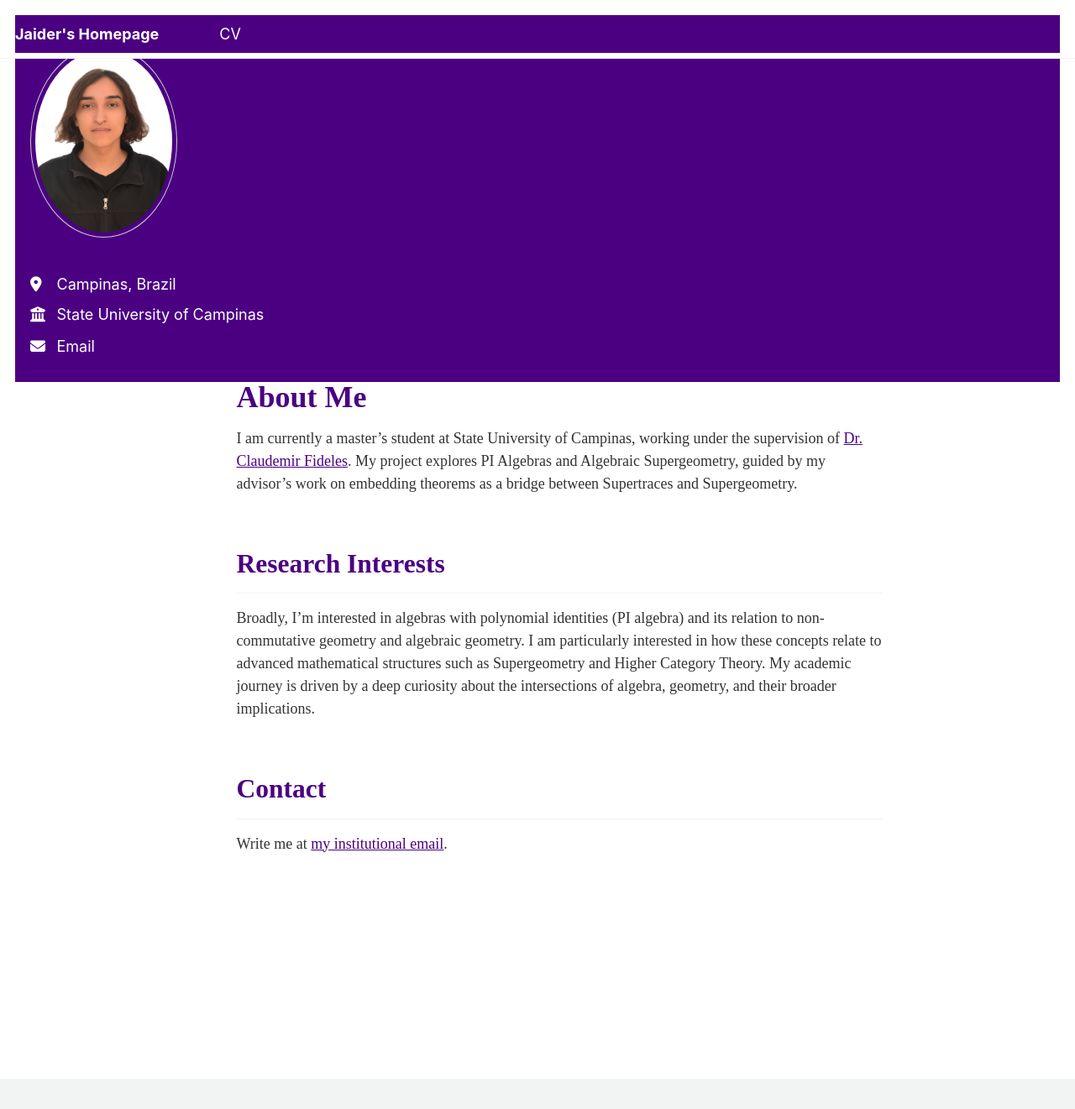
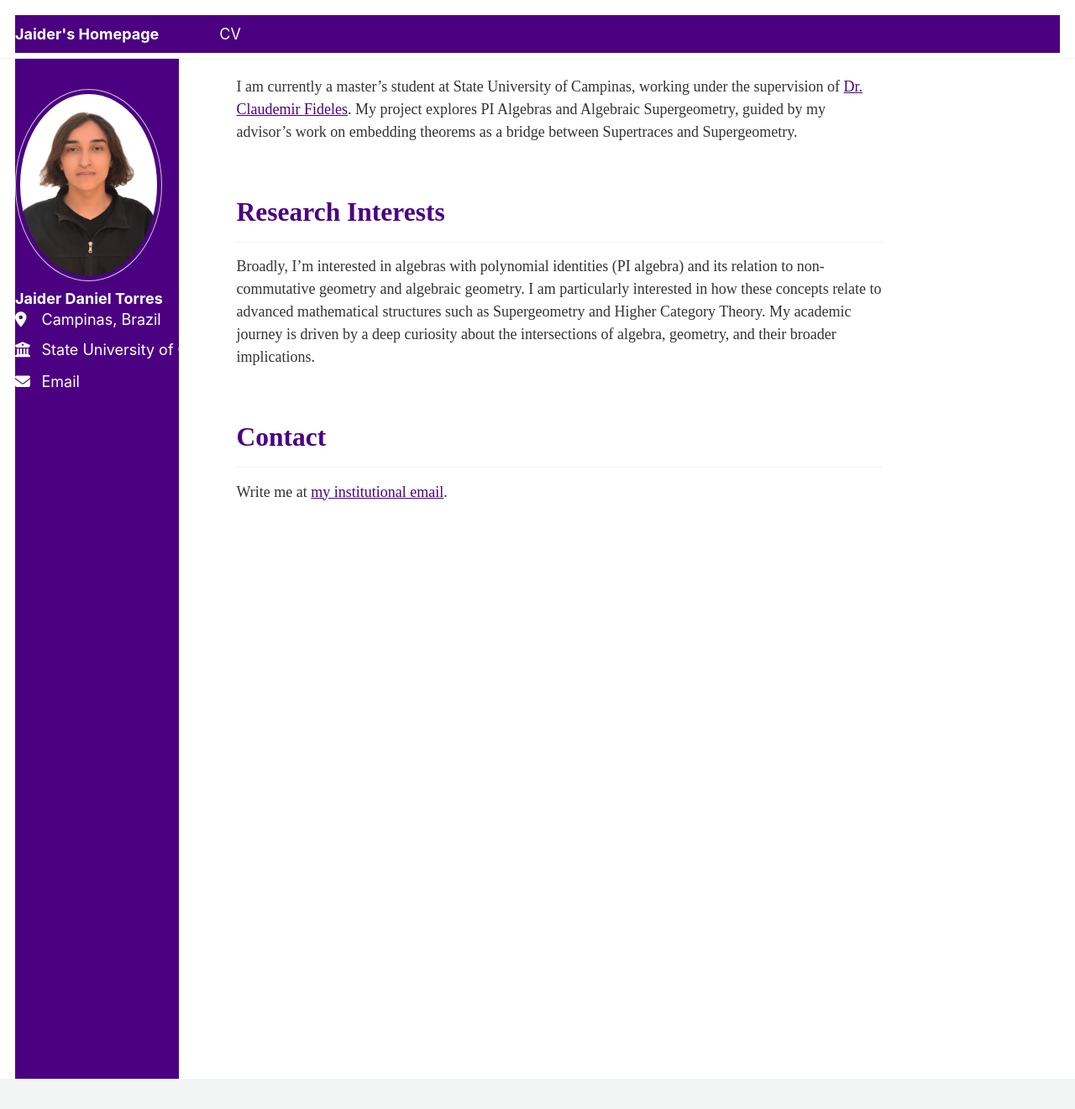
Before and after one commit to jaider-torres/jaider-torres.github.io, a Jekyll site: the page built from _pages/about.md, in a window 1280 px wide and 1321 px high. Shown: the whole window at 84% size. Built offline with Jekyll 4.4.1, drawn with Linux system fonts in a browser that asks for light colours.

Commit message:
Update _sidebar.scss

```diff
--- a/_sass/_sidebar.scss
+++ b/_sass/_sidebar.scss
@@ -6,36 +6,56 @@
    Default
    ========================================================================== */
 
-/* Sidebar styles */
 .sidebar {
-  background: #4b0082; // Change sidebar background color to match your theme
-  color: #fff; // Set text color to white for better contrast
-  padding: 1em; // Add padding for spacing
+  -webkit-transform: translate3d(0, 0 , 0);
+          transform: translate3d(0, 0 , 0);
 
-  // Links within the sidebar
-  a {
-    color: #fff; // Set link color to white
-    text-decoration: none; // Remove underline
+  @include clearfix();
+  margin-bottom: 1em;
+  background-color: #4b0082; // Changed sidebar background to your preferred theme color
+
+  @media screen and (min-width: $sidebar-screen-min-width) {
+    height: 100vh;
+    overflow-y: auto;               // Add scrollbar if the sidebar is too long
+    position: fixed;
+    padding-top: $masthead-height;
+  }
+
+  @include breakpoint($large) {
+    @include span(2 of 12);
+    opacity: 1;
+    -webkit-transition: opacity 0.2s ease-in-out;
+            transition: opacity 0.2s ease-in-out;
 
     &:hover {
-      color: #e0e0e0; // Optional: Lighten color on hover for visibility
-      text-decoration: underline; // Optional: Underline on hover for emphasis
+      opacity: 1;
     }
   }
 
-  // Any specific sections within the sidebar
-  .sidebar-section {
-    margin-bottom: 1em; // Add space between sections
-    padding: 0.5em; // Add padding for section content
+  @include breakpoint($x-large) {
+    max-width: $sidebar-link-max-width;
+    padding-right: 0;
+  }
 
-    h3 {
-      color: #fff; // Header color for sections
-      font-weight: bold;
-    }
+  h2, h3, h4, h5, h6 {
+    margin-bottom: 0;
+    font-family: $sans-serif;
+    color: #ffffff; // Changed header text color to white for better visibility
+  }
 
-    p {
-      color: #e0e0e0; // Set paragraph color to a lighter shade for readability
-    }
+  h3, h4 {
+    font-size: $type-size-5;
+  }
+
+  p, li {
+    font-family: $sans-serif;
+    font-size: $type-size-6;
+    line-height: 1.5;
+    color: #ffffff; // Changed paragraph and list item text color to white
+  }
+
+  img {
+    width: 100%;
   }
 }
 
@@ -109,7 +129,7 @@
 .sidebar .author__name {
   font-family: $sans-serif;
   font-size: $type-size-5;
-  color: #4b0082;  // Change author name color
+  color: #ffffff; // Changed author name color to white
 }
 
 .sidebar .author__desktop {
@@ -174,7 +194,7 @@
   list-style-type: none;
   border: 1px solid $border-color;
   border-radius: $border-radius;
-  background: #fff;
+  background: #4b0082; // Changed background color to your preferred theme color
   z-index: -1;
   box-shadow: 0 0 10px rgba(#000, 0.25);
   cursor: default;
@@ -233,13 +253,12 @@
     padding-right: 5px;
     padding-top: 2px;
     padding-bottom: 2px;
-    color: inherit;
+    color: #ffffff; // Changed link color to white for better visibility
     font-size: $type-size-5;
     text-decoration: none;
 
     &:hover {
       text-decoration: underline;
-      color: #4b0082;  // Change link hover color
     }
   }
 }
```
